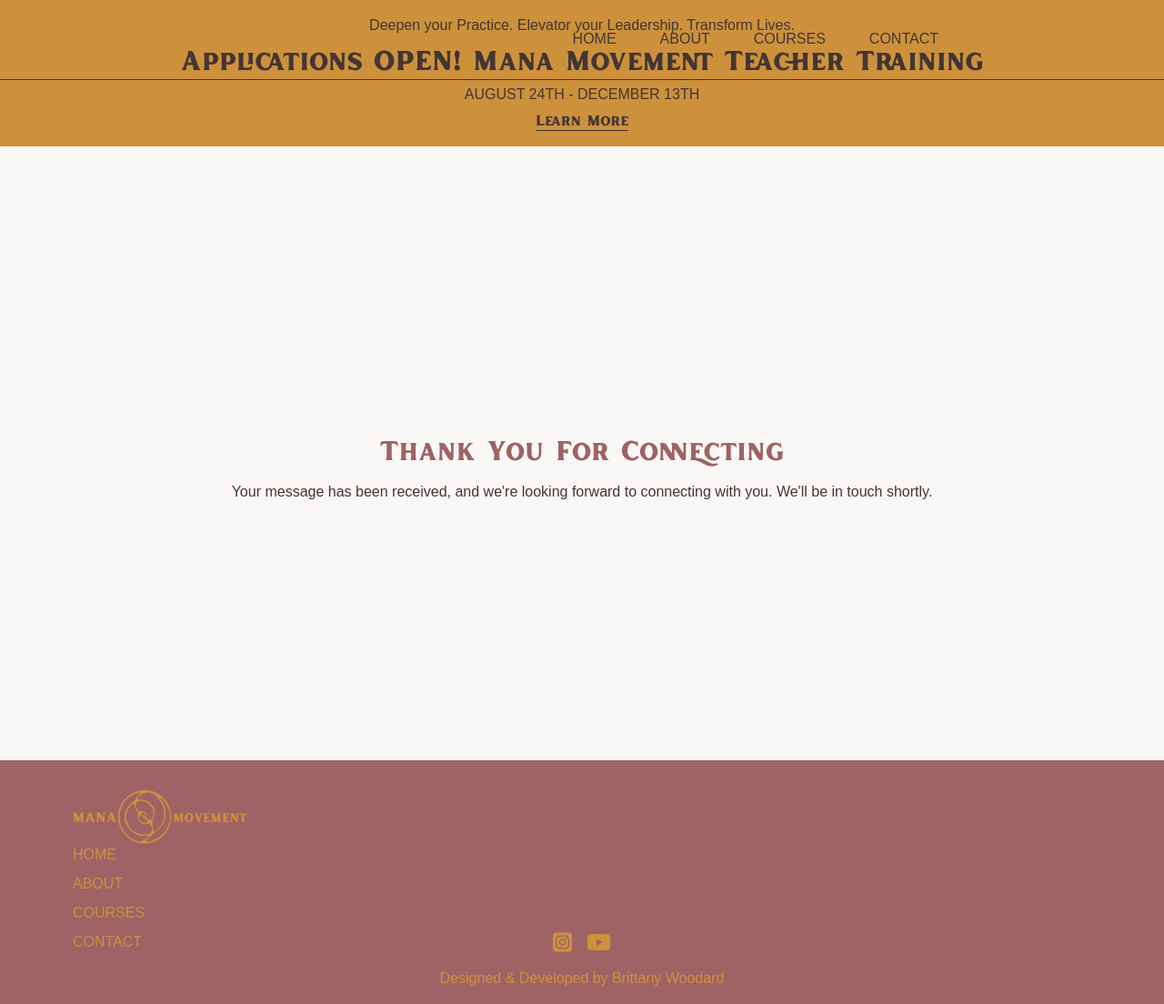
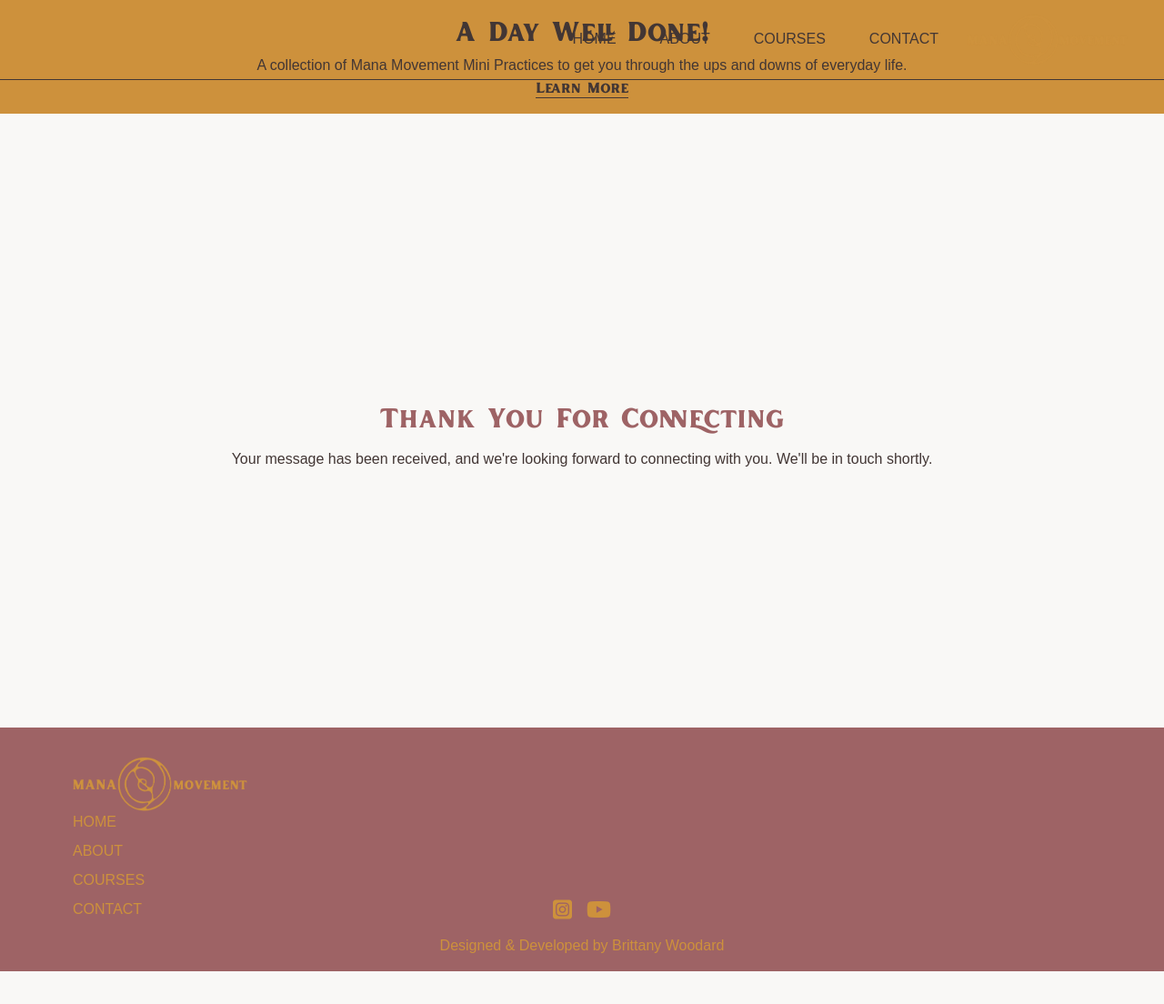
Before and after one commit to brittwoodard/mana-movement, a Jekyll site: the page built from thankyou-contact.html, in a window 1280 px wide. Shown: the whole page at 91% size. Built offline with Jekyll 4.4.1, drawn with Linux system fonts in a browser that asks for light colours; nearby versions of some CDN libraries; some web fonts are replaced; after the commit the page ends 1068 px from its top, so only the background shows below that.

Commit message:
swapped out ttc banner and pop up with day well done!

```diff
--- a/_includes/banner-promo-alt.html
+++ b/_includes/banner-promo-alt.html
@@ -1,7 +1,7 @@
 <section class="bg-accent text-dark text-center py-4 px-8">
     <div>
-        <p class="heading-md mb-0">Flash Sale!</p>
-        <p class="mb-0 mt-2">30% off Mana Movement, confiDance, & A Day Well Done!</p>
-        <a href="/courses.html" class="font-serif my-2 border-b border-dark">Pick Your Program</a>
+        <p class="heading-md mb-0">A Day Well Done!</p>
+        <p class="mb-0 mt-2">A collection of Mana Movement Mini Practices to get you through the ups and downs of everyday life.</p>
+        <a href="https://manamei.com/day-well-done" class="font-serif mb-2 border-b border-dark">Learn More</a>
     </div>
 </section>
--- a/_layouts/default.html
+++ b/_layouts/default.html
@@ -10,14 +10,14 @@
 <body>
 
     <!-- Promo Banner -->
-    {% include banner-promo.html %}
+    {% include banner-promo-alt.html %}
 
     {{content}}
 
     {% include site-footer.html %}
 
     <!-- Popup TTC -->
-    {% include popup-ttc-26.html %}
+    {% include popup-day-well-done.html %}
 
 </body>
 
--- a/assets/css/style.css
+++ b/assets/css/style.css
@@ -1032,10 +1032,6 @@
   margin-left: auto;
   margin-right: auto;
 }
-.my-2 {
-  margin-top: 0.5rem;
-  margin-bottom: 0.5rem;
-}
 .my-20 {
   margin-top: 5rem;
   margin-bottom: 5rem;
```
